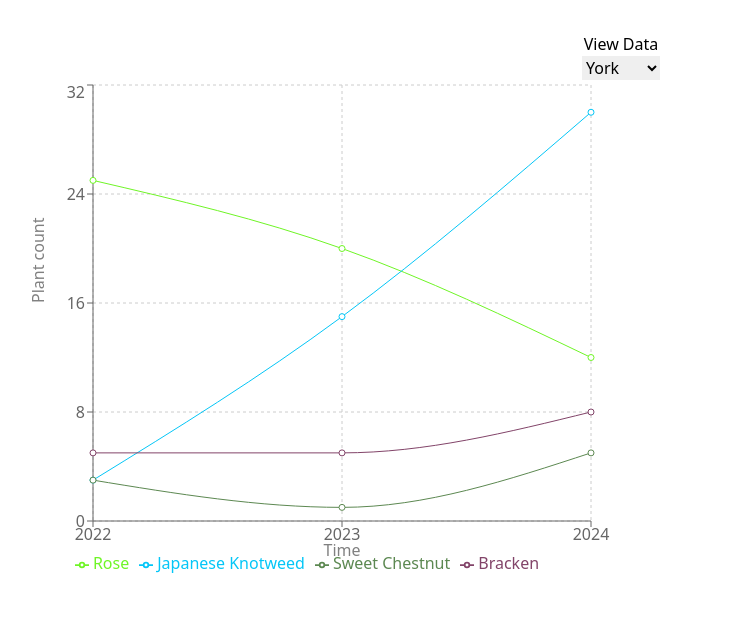
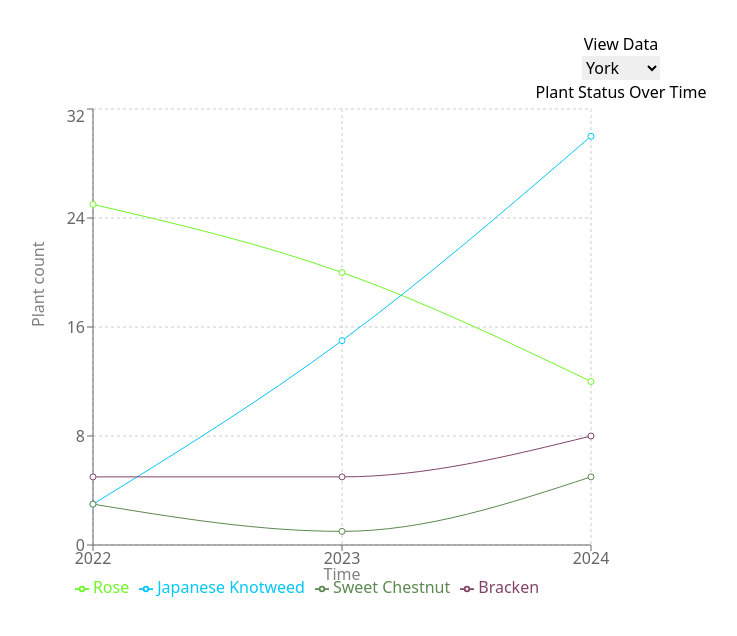
Before and after one commit to 2023-gpig-a/frontend, a React (Vite) app: page /data in a window 1280 px wide. Shown: the top 636 px of the page, without its empty margins (19-756 px from the left). Built offline with nearby package versions, Linux system fonts and the light colour scheme.

Commit message:
fix button

```diff
--- a/src/pages/data/index.tsx
+++ b/src/pages/data/index.tsx
@@ -57,7 +57,7 @@ function stringToColour(str: string){
     return colour
 }
 //add year to form
-export default function DataPage(this: any) {
+export default function DataPage() {
     const [myLocation, setMyLocation] = useState("York");
 
   const handleChange = (event: { target: { value: SetStateAction<string>; }; }) => {
@@ -77,9 +77,12 @@ export default function DataPage(this: any) {
                 <option value="London">London</option>
             </select>
             </form>
+            <div >
+            <h2 className="grid grid-cols-2 gap-1">Plant Status Over Time</h2>
             <ResponsiveContainer width={"50%"} height={500} >
                 <LineChart
                 data={chartData}
+
                 margin={{
                     top: 5,
                     right: 30,
@@ -103,6 +106,8 @@ export default function DataPage(this: any) {
 
                 </LineChart>
             </ResponsiveContainer>
+            </div>
+
         </div>
     )
 
--- a/src/pages/map/index.tsx
+++ b/src/pages/map/index.tsx
@@ -1,6 +1,6 @@
 import { MapContainer, Marker, Popup, TileLayer } from "react-leaflet";
 import "leaflet/dist/leaflet.css";
-import { BrowserRouter as Link} from "react-router-dom";
+import { Link} from "react-router-dom";
 import { DroneManagerAPI, DroneStatus, MockDroneAPI } from "../../api/drones";
 import { useQuery } from "@tanstack/react-query";
 import L from "leaflet";
@@ -105,11 +105,11 @@ export default function MapPage() {
       <div>
         <DroneMap drones={droneStatuses.data || []} mapRef={mapRef} />
       </div>
-      {/* <Link to="/data">
+      <Link to="/data">
       <button className="bg-green-500 text-white p-1 rounded">
       View Data
       </button>
-      </Link> */}
+      </Link>
     </div>
   );
 }
```
